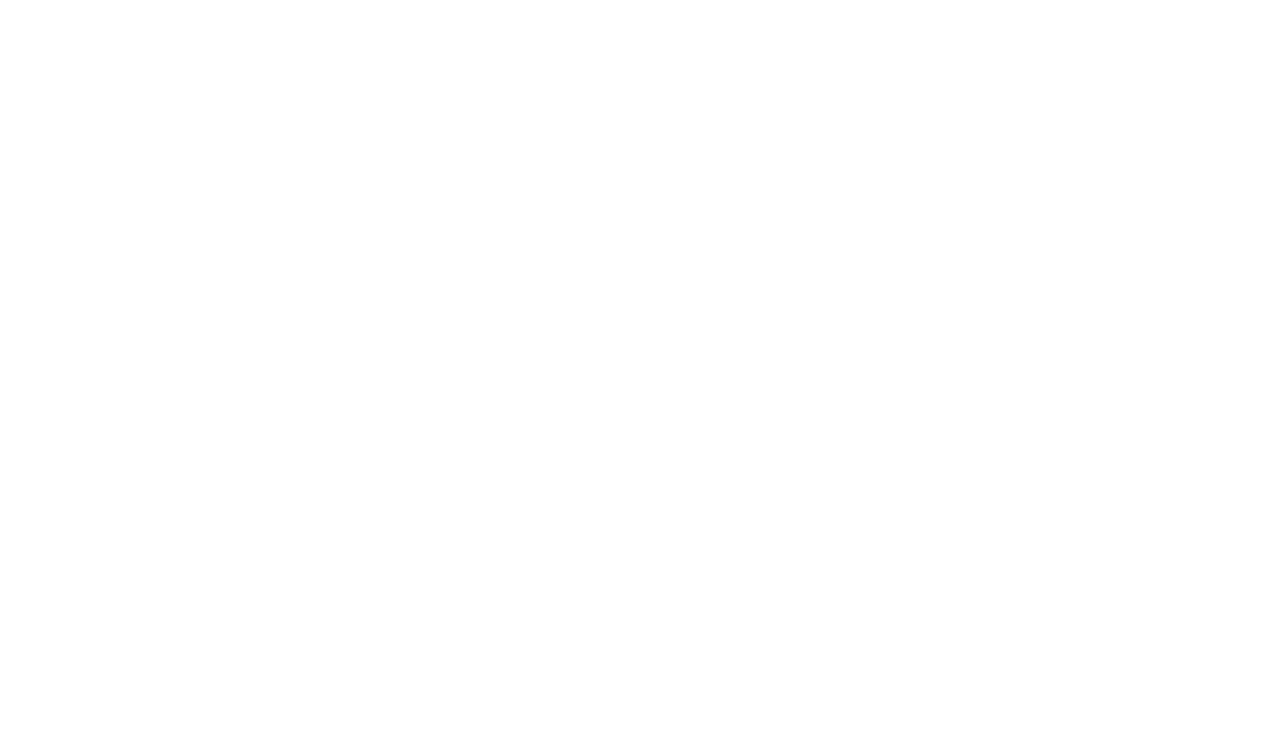
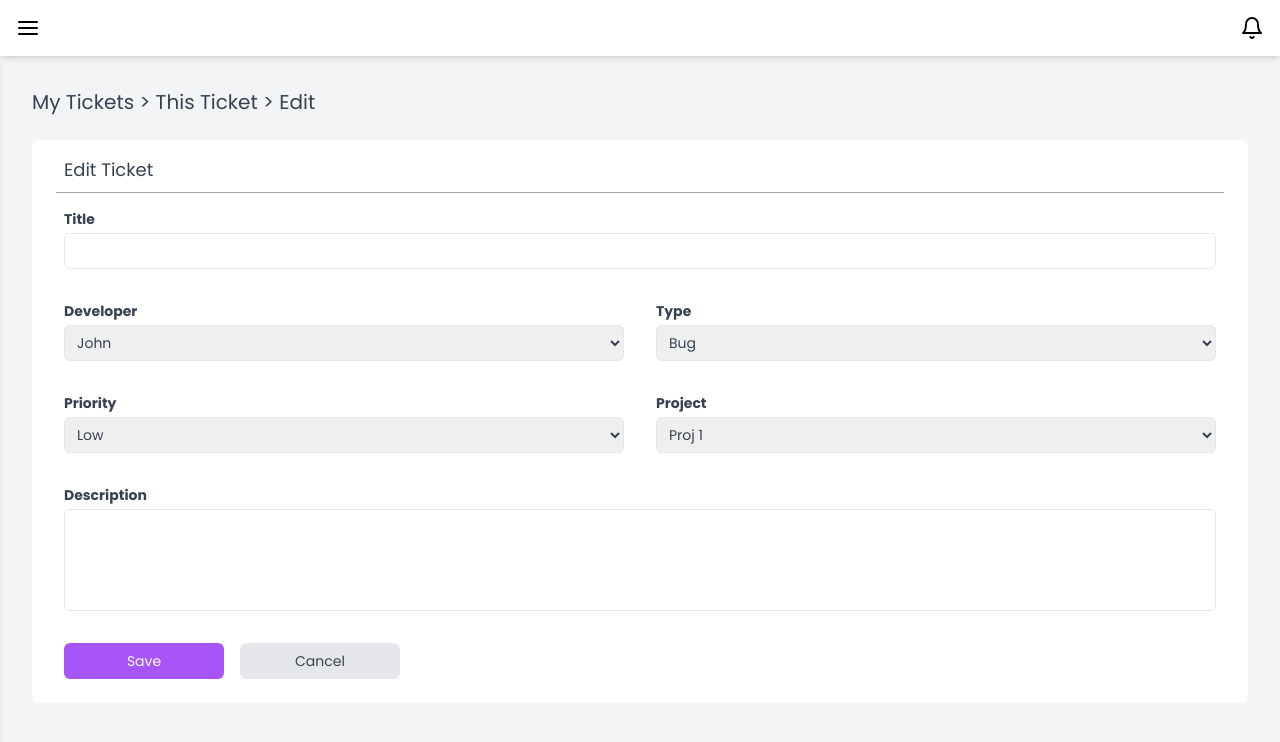
Before and after one commit to cgamagami1/bug-tracker, a React (Vite) app: page /tickets/1/edit in a window 1280 px wide. Before the commit this address had no page. Shown: the top 742 px of the page. Built offline with nearby package versions, Linux system fonts and the light colour scheme.

Commit message:
Add edit page

```diff
--- a/src/App.tsx
+++ b/src/App.tsx
@@ -5,6 +5,8 @@
 import MyTicketsPage from "./pages/MyTickets/MyTicketsPage";
 import ProjectPage from "./pages/Project/ProjectPage";
 import TicketPage from "./pages/Ticket/TicketPage";
+import EditTicketPage from "./pages/EditTicket/EditTicketPage";
+import EditProjectPage from "./pages/EditProject/EditProjectPage";
 
 const App = () => {
 
@@ -14,8 +16,10 @@
         <Route index element={<DashboardPage />} />
         <Route path="projects" element={<MyProjectsPage />} />
         <Route path="projects/:projectName" element={<ProjectPage />} />
+        <Route path="projects/:projectName/edit" element={<EditProjectPage />} />
         <Route path="tickets" element={<MyTicketsPage />} />
         <Route path="tickets/:ticketId" element={<TicketPage />} />
+        <Route path="tickets/:ticketId/edit" element={<EditTicketPage />} />
         <Route path="manage" element={<div>Manage Users</div>} />
         <Route path="settings" element={<div>Settings</div>} />
       </Route>
--- a/src/components/DetailsCard.tsx
+++ b/src/components/DetailsCard.tsx
@@ -1,23 +1,21 @@
-import DetailsCardItem from "./DetailsCardItem";
+import { ReactNode } from "react";
+import { Link } from "react-router-dom";
 
 type DetailsCardProps = {
-  itemName: string;
+  title: string;
+  children: ReactNode;
 }
 
-const DetailsCard = ({ itemName }: DetailsCardProps) => {
+const DetailsCard = ({ title, children }: DetailsCardProps) => {
   return (
-    <div className="bg-white rounded-md px-6 py-2 flex-grow text-sm self-stretch">
-      <h3 className="text-xl p-2">{ itemName } Details</h3>
+    <div className="bg-white rounded-md px-6 py-2 flex-grow text-sm self-stretch xl:w-96">
+      <div className="flex justify-between items-center">
+        <h3 className="text-lg p-2">{ title }</h3>
+        <Link to="./edit" relative="path" className="border border-purple-700 text-purple-700 rounded-md py-1 px-2 hover:cursor-pointer hover:bg-purple-100 m-2">Edit</Link>
+      </div>
 
       <div className="text-left border-t border-gray-400 w-full grid grid-cols-2">
-        <DetailsCardItem name="Property" value="Value" />
-        <DetailsCardItem name="Property" value="Value" />
-        <DetailsCardItem name="Property" value="Value" />
-        <DetailsCardItem name="Property" value="Value" />
-        <DetailsCardItem name="Property" value="Value" />
-        <DetailsCardItem name="Property" value="Value" />
-        <DetailsCardItem name="Property" value="Value" />
-        <DetailsCardItem name="Property" value="Value" />
+        { children }
       </div>
     </div>
   );
--- a/src/components/MainPage.tsx
+++ b/src/components/MainPage.tsx
@@ -19,7 +19,7 @@
       <HeaderBar handleOnMenuClick={() => setIsSideBarOpen(isbo => !isbo)} />
       <div className="flex flex-grow">
         <SideBar isOpen={isSideBarOpen} handleOnClick={handleOnCloseSideBar} />
-        <div className="flex-grow bg-gray-100 p-4 lg:p-8 text-gray-700" onClick={handleOnCloseSideBar}>
+        <div className={`flex-grow bg-gray-100 p-4 lg:p-8 text-gray-700 ${isSideBarOpen ? "2xl:ml-72" : ""}`} onClick={handleOnCloseSideBar}>
           <Outlet />
         </div>
       </div>
--- a/src/components/SideBar.tsx
+++ b/src/components/SideBar.tsx
@@ -12,7 +12,7 @@
 
 const SideBar = ({ isOpen, handleOnClick }: SideBarProps) => {
   return (
-    <nav className={`h-full p-6 w-72 border shadow-md z-20 bg-white fixed ${isOpen ? "2xl:static translate-x-0" : "-translate-x-full"}`}>
+    <nav className={`h-full p-6 w-72 border shadow-md z-20 bg-white fixed ${isOpen ? "translate-x-0" : "-translate-x-full"}`}>
       <SideBarItem title="Dashboard" icon={home} url={"/"} handleOnClick={handleOnClick} />
       <SideBarItem title="My Projects" icon={archive} url={"/projects"} handleOnClick={handleOnClick} />
       <SideBarItem title="My Tickets" icon={tag} url={"/tickets"} handleOnClick={handleOnClick} />
--- a/src/components/TicketsTable.tsx
+++ b/src/components/TicketsTable.tsx
@@ -257,7 +257,7 @@
                 <TableData hideOnMobile>{ users.find((user) => user.id === ticket.submitterId)?.name }</TableData>
                 <TableData hideOnMobile>{ users.find(user => user.id === ticket.developerId)?.name }</TableData>
                 <TableData>{ ticket.status }</TableData>
-                <TableData>{ ticket.priority }</TableData>
+                <TableData hideOnMobile>{ ticket.priority }</TableData>
                 <TableData hideOnMobile>{ ticket.dateCreated.toISODate() }</TableData>
                 <TableData>
                   <Link className="hover:underline text-purple-700" to={`/tickets/${ticket.id}`}>More Details</Link>
--- /dev/null
+++ b/src/pages/EditProject/EditProjectPage.tsx
@@ -0,0 +1,50 @@
+import { FormEvent } from "react";
+import { Link, useParams } from "react-router-dom";
+
+const EditProjectPage = () => {
+  const { ticketId } = useParams();
+
+  const handleOnSubmit = (e: FormEvent<HTMLFormElement>) => {
+    e.preventDefault();
+  }
+
+  return (
+    <div>
+      <h2 className="text-xl mb-6"><Link to="/tickets">My Tickets</Link> &gt; <Link to={`/tickets/${ticketId}`}>This Ticket</Link> &gt; <Link  to={`/tickets/${ticketId}/edit`}>Edit</Link></h2>
+
+      <div className="bg-white rounded-md px-6 py-2 text-sm">
+        <h3 className="text-lg p-2">Edit Project</h3>
+        <div className="text-left border-t border-gray-400 w-full">
+          <form className="flex flex-col gap-4 px-2 py-4" onSubmit={handleOnSubmit}>
+            <div className="flex flex-col">
+              <label className="font-bold" htmlFor="title">Title</label>
+              <input className="focus:outline-none border rounded-md h-9 px-2" type="text" id="title" />
+            </div>
+
+            <div className="flex flex-col col-span-2">
+              <label className="font-bold" htmlFor="description">Description</label>
+              <textarea className="focus:outline-none border rounded-md resize-none px-2" id="description" rows={5}></textarea>
+            </div>
+
+            <div className="flex flex-col">
+              <label className="font-bold" htmlFor="startDate">Start Date</label>
+              <input className="focus:outline-none border rounded-md h-9 w-40 px-2" id="startDate" type="date" />
+            </div>
+
+            <div className="flex flex-col">
+              <label className="font-bold" htmlFor="endDate">End Date</label>
+              <input className="focus:outline-none border rounded-md h-9 w-40 px-2" id="endDate" type="date" />
+            </div>
+
+            <div className="flex gap-4">
+              <input className="bg-purple-500 text-white p-2 select-none rounded-md hover:cursor-pointer hover:bg-purple-600 w-40" type="submit" value="Save" />
+              <Link to=".." relative="path" className="bg-gray-200 p-2 select-none rounded-md hover:cursor-pointer hover:bg-gray-300 w-40 text-center">Cancel</Link>
+            </div>
+          </form>
+        </div>
+      </div>
+    </div>
+  );
+}
+
+export default EditProjectPage;
--- /dev/null
+++ b/src/pages/EditTicket/EditTicketPage.tsx
@@ -0,0 +1,69 @@
+import { FormEvent } from "react";
+import { Link, useParams } from "react-router-dom";
+
+const EditTicketPage = () => {
+  const { ticketId } = useParams();
+
+  const handleOnSubmit = (e: FormEvent<HTMLFormElement>) => {
+    e.preventDefault();
+  }
+
+  return (
+    <div>
+      <h2 className="text-xl mb-6"><Link to="/tickets">My Tickets</Link> &gt; <Link to={`/tickets/${ticketId}`}>This Ticket</Link> &gt; <Link  to={`/tickets/${ticketId}/edit`}>Edit</Link></h2>
+
+      <div className="bg-white rounded-md px-6 py-2 text-sm">
+        <h3 className="text-lg p-2">Edit Ticket</h3>
+        <div className="text-left border-t border-gray-400 w-full">
+          <form className="flex flex-col md:grid md:grid-cols-2 gap-4 md:gap-8 px-2 py-4" onSubmit={handleOnSubmit}>
+            <div className="flex flex-col col-span-2 gap-1">
+              <label className="font-bold" htmlFor="title">Title</label>
+              <input className="focus:outline-none border rounded-md h-9 px-2" type="text" id="title" />
+            </div>
+            <div className="flex flex-col gap-1">
+              <label className="font-bold" htmlFor="developer">Developer</label>
+              <select className="focus:outline-none border rounded-md h-9 px-2" id="developer">
+                <option value="John">John</option>
+                <option value="John2">John2</option>
+              </select>
+            </div>
+            <div className="flex flex-col gap-1">
+              <label className="font-bold" htmlFor="description">Type</label>
+              <select className="focus:outline-none border rounded-md h-9 px-2" id="developer">
+                <option value="Bug">Bug</option>
+                <option value="UI">UI</option>
+              </select>
+            </div>
+            <div className="flex flex-col gap-1">
+              <label className="font-bold" htmlFor="description">Priority</label>
+              <select className="focus:outline-none border rounded-md h-9 px-2" id="developer">
+                <option value="Low">Low</option>
+                <option value="Medium">Medium</option>
+                <option value="High">High</option>
+              </select>
+            </div>
+            <div className="flex flex-col gap-1">
+              <label className="font-bold" htmlFor="description">Project</label>
+              <select className="focus:outline-none border rounded-md h-9 px-2" id="developer">
+                <option value="Low">Proj 1</option>
+                <option value="Medium">Proj 2</option>
+                <option value="High">Proj 3</option>
+              </select>
+            </div>
+            <div className="flex flex-col col-span-2 gap-1">
+              <label className="font-bold" htmlFor="description">Description</label>
+              <textarea className="focus:outline-none border rounded-md resize-none px-2" id="description" rows={5}></textarea>
+            </div>
+
+            <div className="flex gap-4">
+              <input className="bg-purple-500 text-white p-2 select-none rounded-md hover:cursor-pointer hover:bg-purple-600 w-40" type="submit" value="Save" />
+              <Link to=".." relative="path" className="bg-gray-200 p-2 select-none rounded-md hover:cursor-pointer hover:bg-gray-300 w-40 text-center">Cancel</Link>
+            </div>
+          </form>
+        </div>
+      </div>
+    </div>
+  );
+}
+
+export default EditTicketPage;
--- a/src/pages/Ticket/CommentsTable.tsx
+++ b/src/pages/Ticket/CommentsTable.tsx
@@ -42,6 +42,24 @@
       id: 4,
       posterId: 0,
       message: "This is a new comment",
+      datePosted: DateTime.now()
+    },
+    {
+      id: 5,
+      posterId: 0,
+      message: "This is a new comment",
+      datePosted: DateTime.now()
+    },
+    {
+      id: 6,
+      posterId: 0,
+      message: "This is a new comment",
+      datePosted: DateTime.now()
+    },
+    {
+      id: 7,
+      posterId: 0,
+      message: "This is a comment This is a comment This is a comment This is a comment This is a comment This is a comment This is a comment This is a comment This is a comment This is a comment",
       datePosted: DateTime.now()
     },
   ];
@@ -112,18 +130,18 @@
   return (
     <TableContainer title="Comments" currentPage={currentPage} handleOnNewPage={handleOnNewPage} firstShownPageButton={firstShownPageButton} footerInfo={footerInfo}>
 
-      <form className="px-2 pt-4 flex gap-4" onSubmit={handleOnAddComment}>
-        <input className="border flex-grow rounded-md px-2 focus:outline-none" type="text" value={newComment} onChange={handleOnNewCommentChange} placeholder="Add a comment..." />
-        <input type="submit" className="bg-purple-500 text-white p-2 select-none rounded-md hover:cursor-pointer" value="Add Comment" />
+      <form className="px-2 pt-4 flex flex-col md:flex-row gap-4 mb-6" onSubmit={handleOnAddComment}>
+        <input className="border flex-grow rounded-md px-2 focus:outline-none h-9" type="text" value={newComment} onChange={handleOnNewCommentChange} placeholder="Add a comment..." />
+        <input type="submit" className="bg-purple-500 text-white p-2 select-none rounded-md hover:cursor-pointer hover:bg-purple-600" value="Add Comment" />
       </form>
 
       {
         sortedEntries.map(comment => (
-          <div key={comment.id} className="flex px-2 py-4 items-start gap-4 justify-between">
+          <div key={comment.id} className="flex px-2 mb-6 items-start gap-4 justify-between">
             <img className="rounded-full w-10" src="https://cdn.pixabay.com/photo/2015/10/05/22/37/blank-profile-picture-973460_960_720.png" alt="profile picture" />
 
             <div className="flex-grow">
-              <p><span className="text-base font-bold">{ users.find(user => user.id === comment.posterId)?.name }</span> { comment.datePosted.toISODate() }</p>
+              <p><span className="font-bold">{ users.find(user => user.id === comment.posterId)?.name }</span> { comment.datePosted.toISODate() }</p>
               <p className="inline-block">{ comment.message }</p>
             </div>
 
--- a/src/pages/Ticket/TicketHistoryTable.tsx
+++ b/src/pages/Ticket/TicketHistoryTable.tsx
@@ -64,7 +64,7 @@
   } = useTable(ticketEdit);
 
   return (
-    <TableContainer title="Ticket History" currentPage={currentPage} handleOnNewPage={handleOnNewPage} firstShownPageButton={firstShownPageButton} footerInfo={footerInfo}>
+    <TableContainer title="Ticket History" currentPage={currentPage} handleOnNewPage={handleOnNewPage} firstShownPageButton={firstShownPageButton} footerInfo={footerInfo} hideOnMobile>
       <table>
         <thead>
           <tr>
--- a/src/pages/Ticket/TicketPage.tsx
+++ b/src/pages/Ticket/TicketPage.tsx
@@ -1,4 +1,5 @@
 import DetailsCard from "../../components/DetailsCard";
+import DetailsCardItem from "../../components/DetailsCardItem";
 import PageRow from "../../components/PageRow";
 import { Link, useParams } from "react-router-dom";
 import TicketHistoryTable from "./TicketHistoryTable";
@@ -16,9 +17,17 @@
   return (
     <div>
       <h2 className="text-xl mb-6"><Link to="/tickets">My Tickets</Link> &gt; <Link to={`/tickets/${ticketId}`}>This Ticket</Link></h2>
-
       <PageRow>
-        <DetailsCard itemName="Ticket" />
+        <DetailsCard title="Work on new thing">
+          <DetailsCardItem name="Description" value="Value" />
+          <DetailsCardItem name="Project" value="Value" />
+          <DetailsCardItem name="Developer" value="Value" />
+          <DetailsCardItem name="Submitter" value="Value" />
+          <DetailsCardItem name="Status" value="Value" />
+          <DetailsCardItem name="Priority" value="Value" />
+          <DetailsCardItem name="Type" value="Value" />
+          <DetailsCardItem name="Date Created" value="Value" />
+        </DetailsCard>
         <TicketHistoryTable />
       </PageRow>
       <PageRow>
```
Also changed, not shown: src/components/TableContainer.tsx (+4 -3 lines), src/pages/Project/ProjectPage.tsx (+11 -2 lines).
